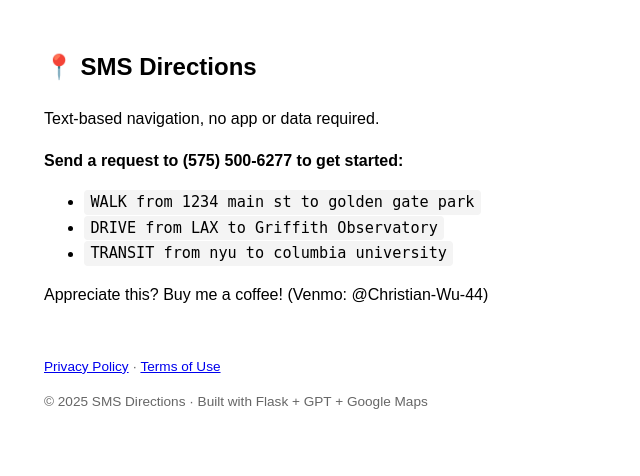
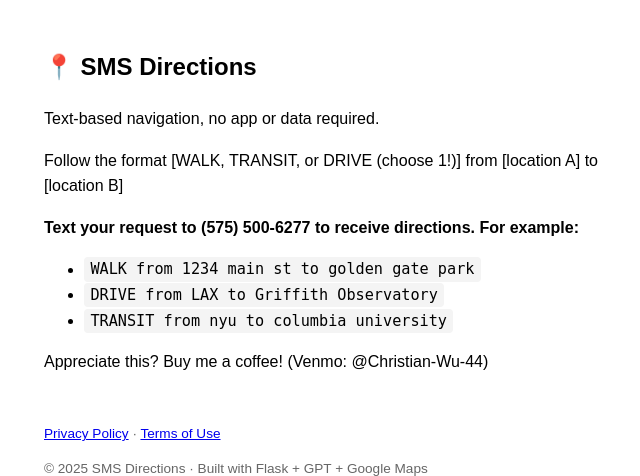
Before and after one commit to wuyirenn/sms-directions, a Flask app: page / in a window 1280 px wide. Shown: the top 476 px of the page, without its empty margins (296-936 px from the left). Run offline with Flask 3, Linux system fonts and the light colour scheme.

Commit message:
chore: clearer copy

```diff
--- a/templates/index.html
+++ b/templates/index.html
@@ -29,7 +29,9 @@
   <h2>📍 SMS Directions</h2>
   <p>Text-based navigation, no app or data required.</p>
 
-  <p><strong>Send a request to (575) 500-6277 to get started:</strong></p>
+  <p>Follow the format [WALK, TRANSIT, or DRIVE (choose 1!)] from [location A] to [location B]</p>
+
+  <p><strong>Text your request to (575) 500-6277 to receive directions. For example:</strong></p>
   <ul>
     <li><code>WALK from 1234 main st to golden gate park</code></li>
     <li><code>DRIVE from LAX to Griffith Observatory</code></li>
```
